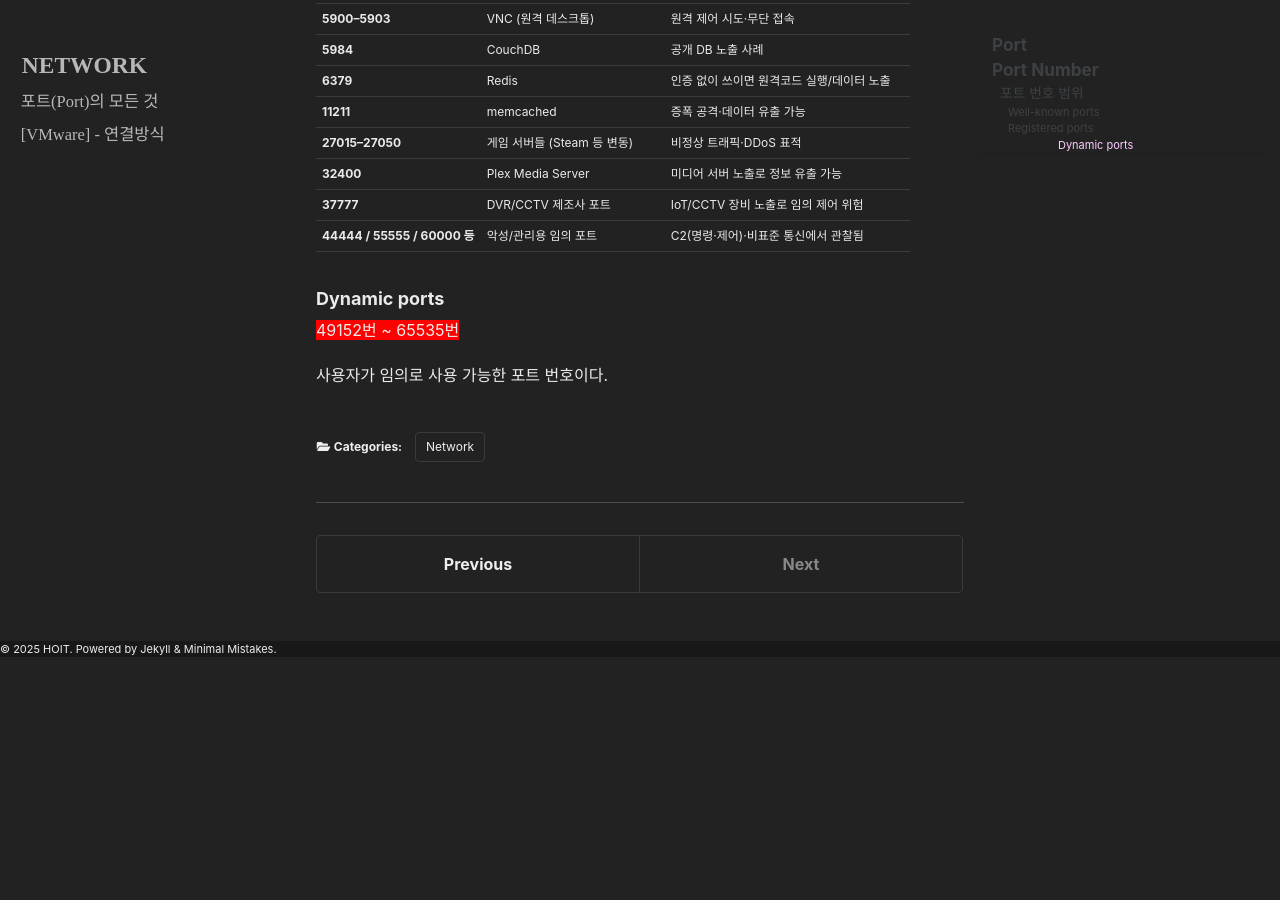
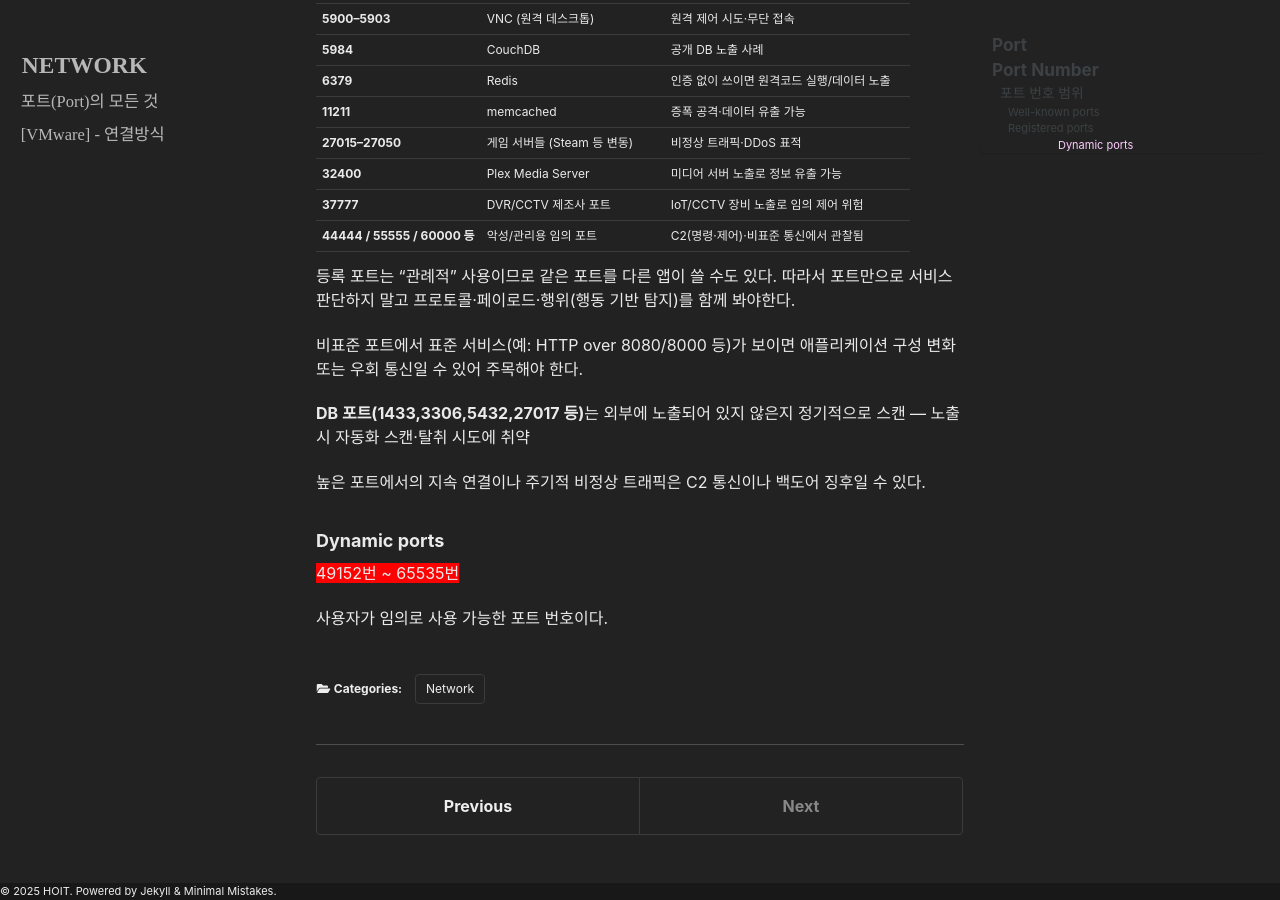
Before and after one commit to Hovember/Hovember.github.io, a Jekyll site: the page built from _posts/Network/2025-09-30-portnumber.md, in a window 1280 px wide and 900 px high, scrolled down 2436 px. Built offline with Jekyll 4.4.1, drawn with Linux system fonts in a browser that asks for light colours; cached includes are drawn as plain includes; some web fonts are replaced; before the commit the page ends 3093 px from its top, so only the background shows below that.

Commit message:
Update 2025-09-30-portnumber.md

```diff
--- a/_posts/Network/2025-09-30-portnumber.md
+++ b/_posts/Network/2025-09-30-portnumber.md
@@ -100,6 +100,14 @@ ip 주소나 도메인 포트 번호 같은 자원을 관리하는 공식 기관
 | **37777**                   | DVR/CCTV 제조사 포트             | IoT/CCTV 장비 노출로 임의 제어 위험   |
 | **44444 / 55555 / 60000 등** | 악성/관리용 임의 포트                | C2(명령·제어)·비표준 통신에서 관찰됨     |
 
+등록 포트는 “관례적” 사용이므로 같은 포트를 다른 앱이 쓸 수도 있다. 따라서 포트만으로 서비스 판단하지 말고 프로토콜·페이로드·행위(행동 기반 탐지)를 함께 봐야한다.
+
+비표준 포트에서 표준 서비스(예: HTTP over 8080/8000 등)가 보이면 애플리케이션 구성 변화 또는 우회 통신일 수 있어 주목해야 한다.
+
+**DB 포트(1433,3306,5432,27017 등)**는 외부에 노출되어 있지 않은지 정기적으로 스캔 — 노출 시 자동화 스캔·탈취 시도에 취약
+
+높은 포트에서의 지속 연결이나 주기적 비정상 트래픽은 C2 통신이나 백도어 징후일 수 있다.
+
 
 ### Dynamic ports
 
```
